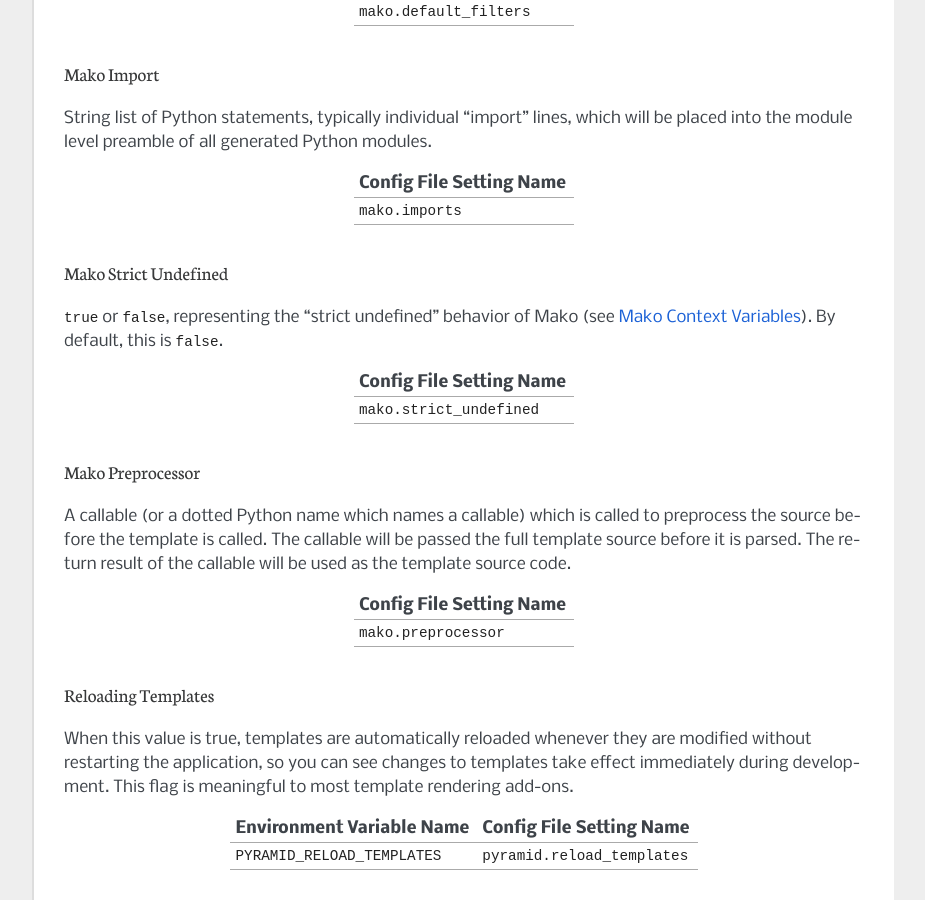
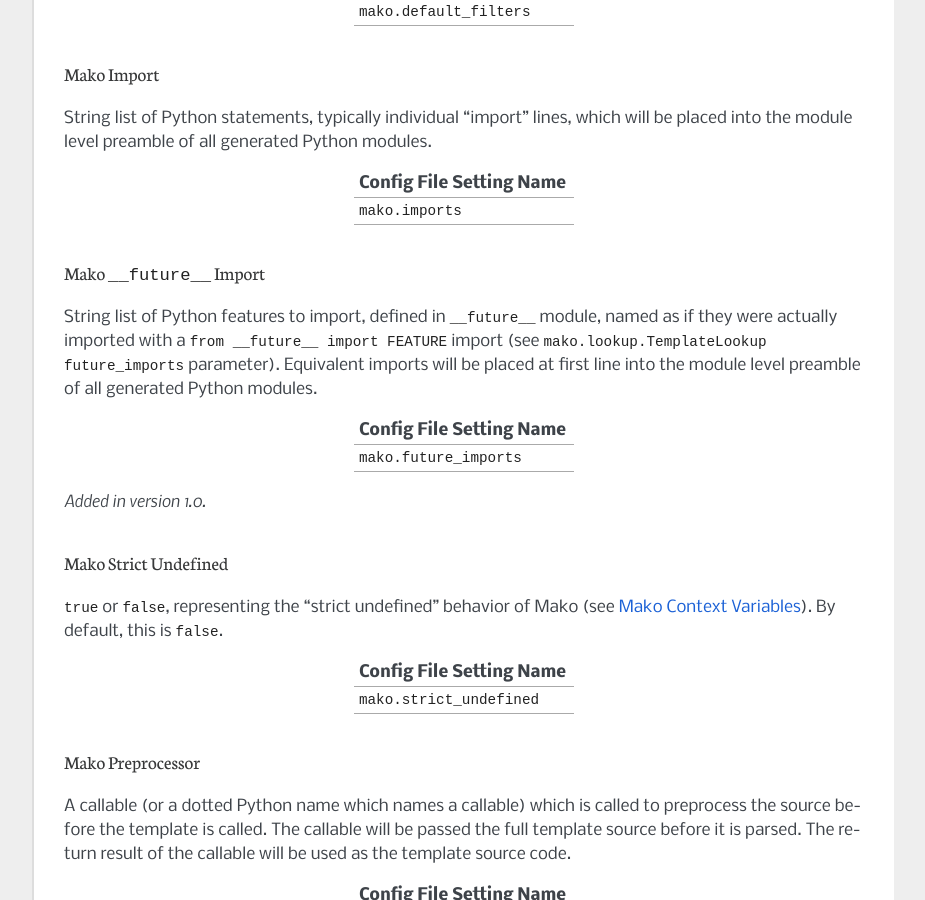
Before and after one commit to Pylons/pyramid_mako, a Sphinx documentation site: the page built from docs/index.rst, in a window 1280 px wide and 900 px high, scrolled down 6215 px. Shown: the whole window, without its empty margins (198-1123 px from the left). Built offline with Sphinx 7.4.7, drawn with Linux system fonts in a browser that asks for light colours.

Commit message:
Add documentation about future_imports

```diff
--- a/docs/index.rst
+++ b/docs/index.rst
@@ -401,6 +401,26 @@
 |                             |
 +-----------------------------+
 
+Mako ``__future__`` Import
+--------------------------
+
+String list of Python features to import, defined in :mod:`__future__` module,
+named as if they were actually imported with a ``from __future__ import
+FEATURE`` import (see :class:`mako.lookup.TemplateLookup`
+:attr:`future_imports` parameter).  Equivalent imports will be placed at first
+line into the module level preamble of all generated Python modules.
+
++-----------------------------+
+| Config File Setting Name    |
++=============================+
+|  ``mako.future_imports``    |
+|                             |
+|                             |
+|                             |
++-----------------------------+
+
+.. versionadded:: 1.0
+
 
 Mako Strict Undefined
 ---------------------
```
